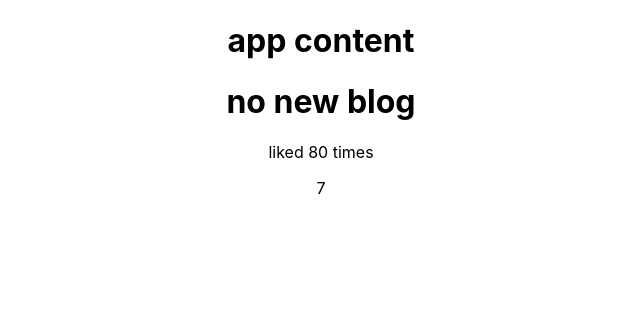
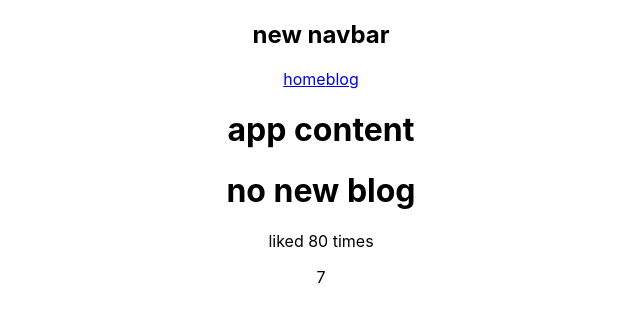
Before and after one commit to prince-nkuru/start-react, a React (Create React App) app: page / in a window 1280 px wide. Shown: the top 320 px of the page, without its empty margins (319-959 px from the left). Built offline with nearby package versions, Linux system fonts and the light colour scheme.

Commit message:
change case of variable

```diff
--- a/src/App.js
+++ b/src/App.js
@@ -1,4 +1,5 @@
 import './App.css';
+import Navbar from './navbar';
 
 // function Square({ value }) {
 //   return <button className="square">{value}</button>;
@@ -31,6 +32,7 @@ function App (){
   const like = 80;
   return (
     <div className='App'>
+      <Navbar/>
       <div className='content'>
         <h1>app content</h1>
         <h1>{blog? blog: 'no new blog'}</h1>
--- a/src/navbar.js
+++ b/src/navbar.js
@@ -1,4 +1,4 @@
-const navBar = () => {
+const Navbar = () => {
   return (
    <nav className="navbar">
     <h1>new navbar</h1>
@@ -10,4 +10,4 @@ const navBar = () => {
   );
 }
 
-export default navBar;
+export default Navbar;
```
